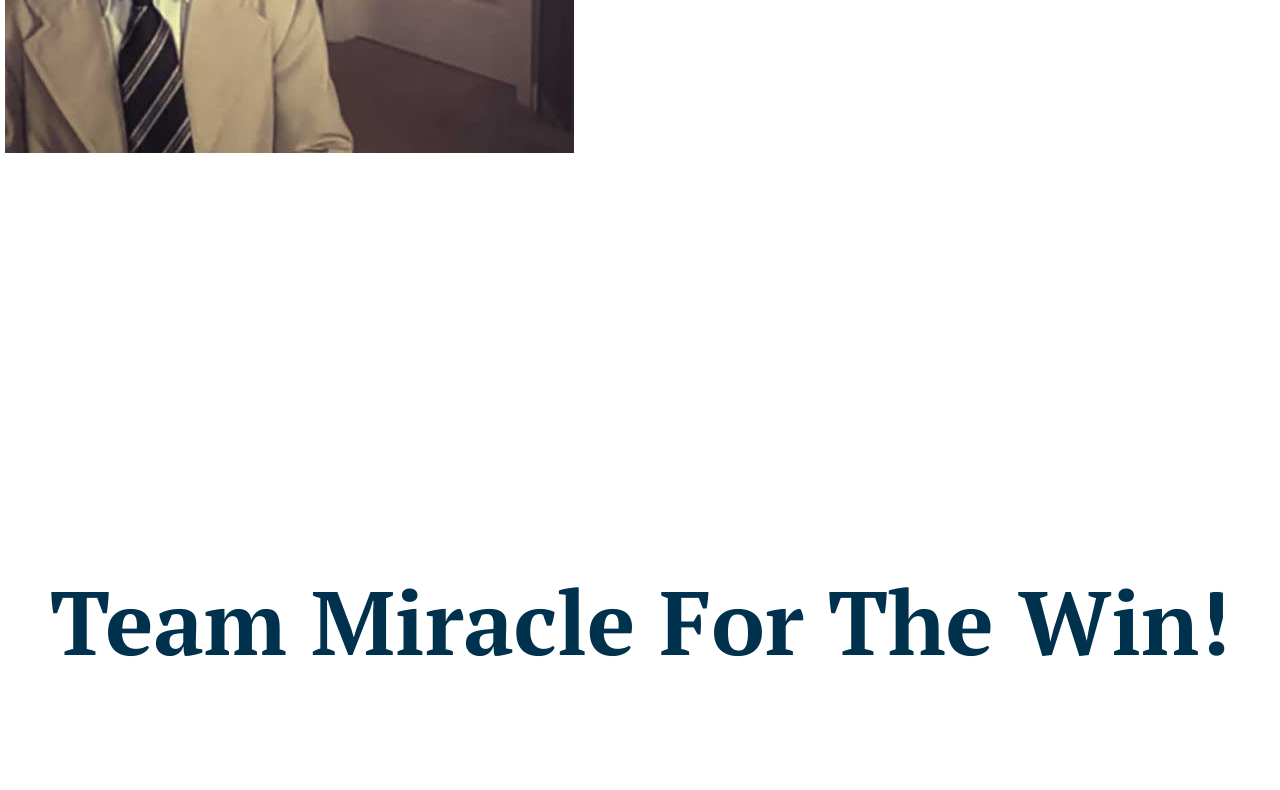
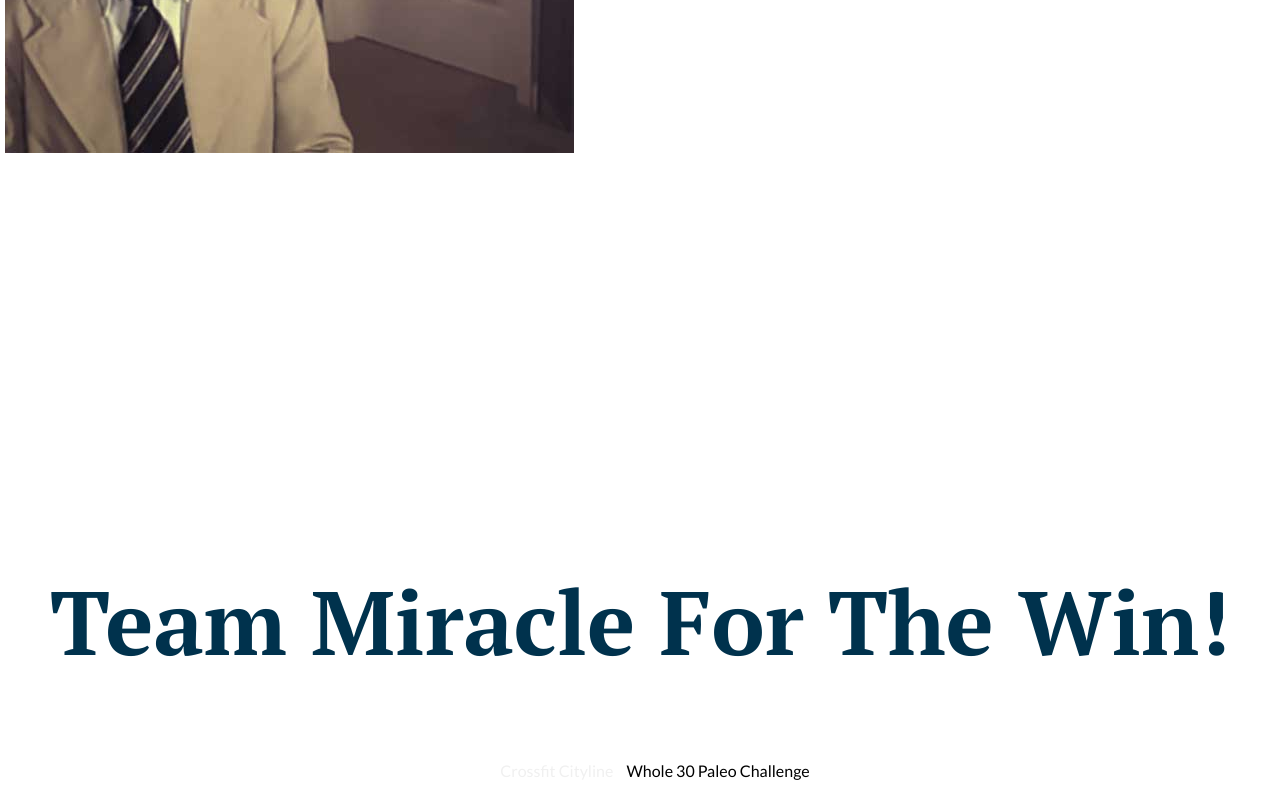
Before and after one commit to dmlevi/miracle, a plain HTML site: page index.html in a window 1280 px wide. Shown: the part 8989-9779 px from the top of the page. Before the commit the page ends 9750 px from the top, so only its background shows below. Drawn offline with nearby package versions, Linux system fonts and the light colour scheme; a script that the page names is missing.

Commit message:
added footer links

```diff
--- a/css/main.css
+++ b/css/main.css
@@ -313,6 +313,18 @@ p {
 	font-family: 'PT Serif', serif;
 }
 
+footer {
+	position: relative;
+	bottom: 0;
+	width: 100%;
+	margin: 10px;
+	text-align: center;
+}
+
+footer a {
+	padding: 10px;
+}
+
 
 /* Example media queries */
 
--- a/index.html
+++ b/index.html
@@ -92,6 +92,7 @@
 			</div>
 		</div>
 		<h3 id="miracle">Team Miracle For The Win!</h3>
+		<footer><a href="http://www.crossfitcityline.com" target="_blank">Crossfit Cityline  </a>  Whole 30 Paleo Challenge</footer>
 		<script src="js/classie.js"></script>
 		<script src="js/cbpScroller.js"></script>
 		<script src="http://ajax.googleapis.com/ajax/libs/jquery/1.8.0/jquery.min.js"></script>
```
